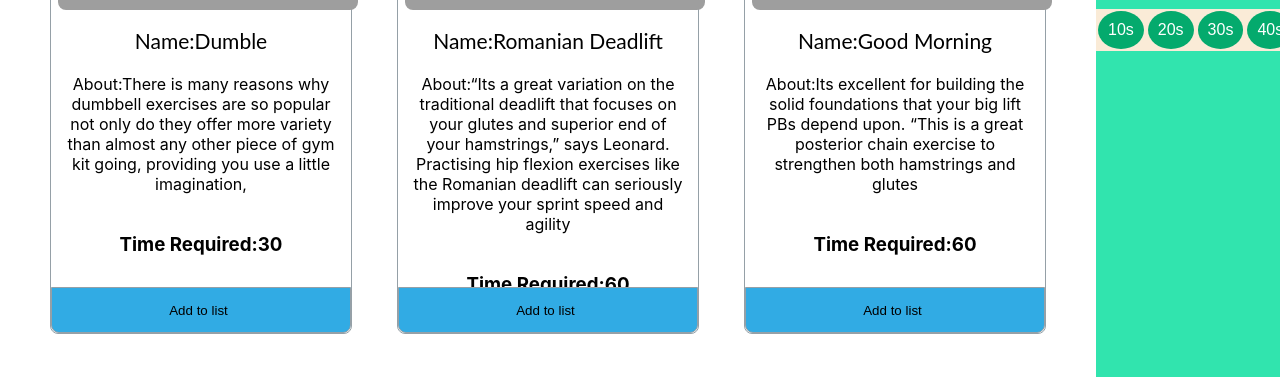
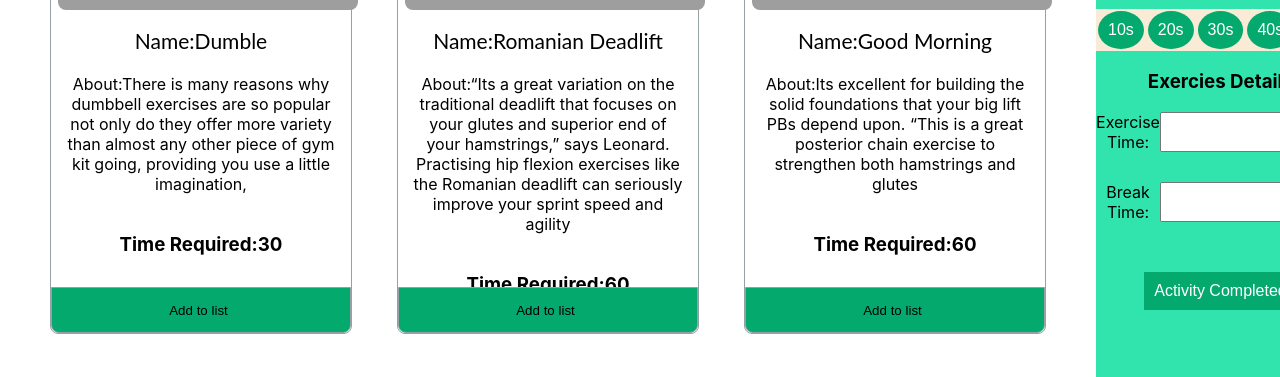
Before and after one commit to riadleon/Musle-Gainer---SPA-With-react, a React (Create React App) app: page / in a window 1280 px wide. Shown: the part 358-735 px from the top of the page. Built offline with nearby package versions, Linux system fonts and the light colour scheme; grey boxes are pictures that could not be loaded.

Commit message:
responsiveness done

```diff
--- a/src/components/Exercise/Exercise.css
+++ b/src/components/Exercise/Exercise.css
@@ -39,17 +39,17 @@
     align-items: center;
     justify-content: center;
     width: 100%;
-    background: #31abe4;
+    background: #04AA6D;
     border: 1px solid #95A0A7;
     border-radius: 0px 0px 8px 8px;
     position: absolute;
     bottom: 0;
 }
 
-.btn-text{
+.btn-text {
     margin-right: 5px;
 }
 
-.btn-details:hover{
+.btn-details:hover {
     background: rgb(47, 28, 224);
 }
--- a/src/components/Gym/Gym.css
+++ b/src/components/Gym/Gym.css
@@ -9,10 +9,13 @@
     grid-template-columns: repeat(3, 1fr);
     gap: 45px;
     margin: 100px 50px 100px;
+    position: relative;
 }
 
 .details-container {
     background: #31e4ae;
+    position: sticky;
+    top: 0;
 }
 
 .location {
@@ -27,7 +30,8 @@
     background-color: antiquewhite;
     margin-top: 20px;
 }
-.text{
+
+.text {
     margin-top: 30px;
 }
 
@@ -50,3 +54,43 @@
     margin: 2px 2px;
     border-radius: 50%;
 }
+
+.timeRequired {
+    display: grid;
+    grid-template-columns: repeat(2, 1fr);
+    margin-bottom: 30px;
+}
+
+.breakRequired {
+    display: grid;
+    grid-template-columns: repeat(2, 1fr);
+}
+
+.btn-activity {
+    margin-top: 50px;
+    background-color: #04AA6D;
+    border: none;
+    color: white;
+    padding: 10px;
+    text-align: center;
+    text-decoration: none;
+    display: inline-block;
+    font-size: 16px;
+
+}
+.btn-activity:hover{
+    background: rgb(47, 28, 224);
+}
+.btn:hover{
+    background: rgb(47, 28, 224);
+}
+
+@media screen and (max-width: 600px) {
+    .gym-container {
+        grid-template-columns: repeat(1, 1fr);
+    }
+
+    .exercises-container {
+        grid-template-columns: repeat(1, 1fr);
+    }
+}
--- a/src/components/Gym/Gym.js
+++ b/src/components/Gym/Gym.js
@@ -55,8 +55,21 @@ const Gym = () => {
 
 
                 </div>
+                <div className="time-details">
+                    <h3>Exercies Details</h3>
+                    <div className="input-field">
+                        <div className="timeRequired">
+                            <label htmlFor="">Exercise Time:</label>
+                            <input type="text" />
+                        </div>
+                        <div className="breakRequired">
+                            <label htmlFor="">Break Time:</label>
+                            <input type="text" />
+                        </div>
+                    </div>
+                </div>
 
-
+                <button className='btn-activity'>Activity Completed</button>
             </div>
         </div>
     );
```
